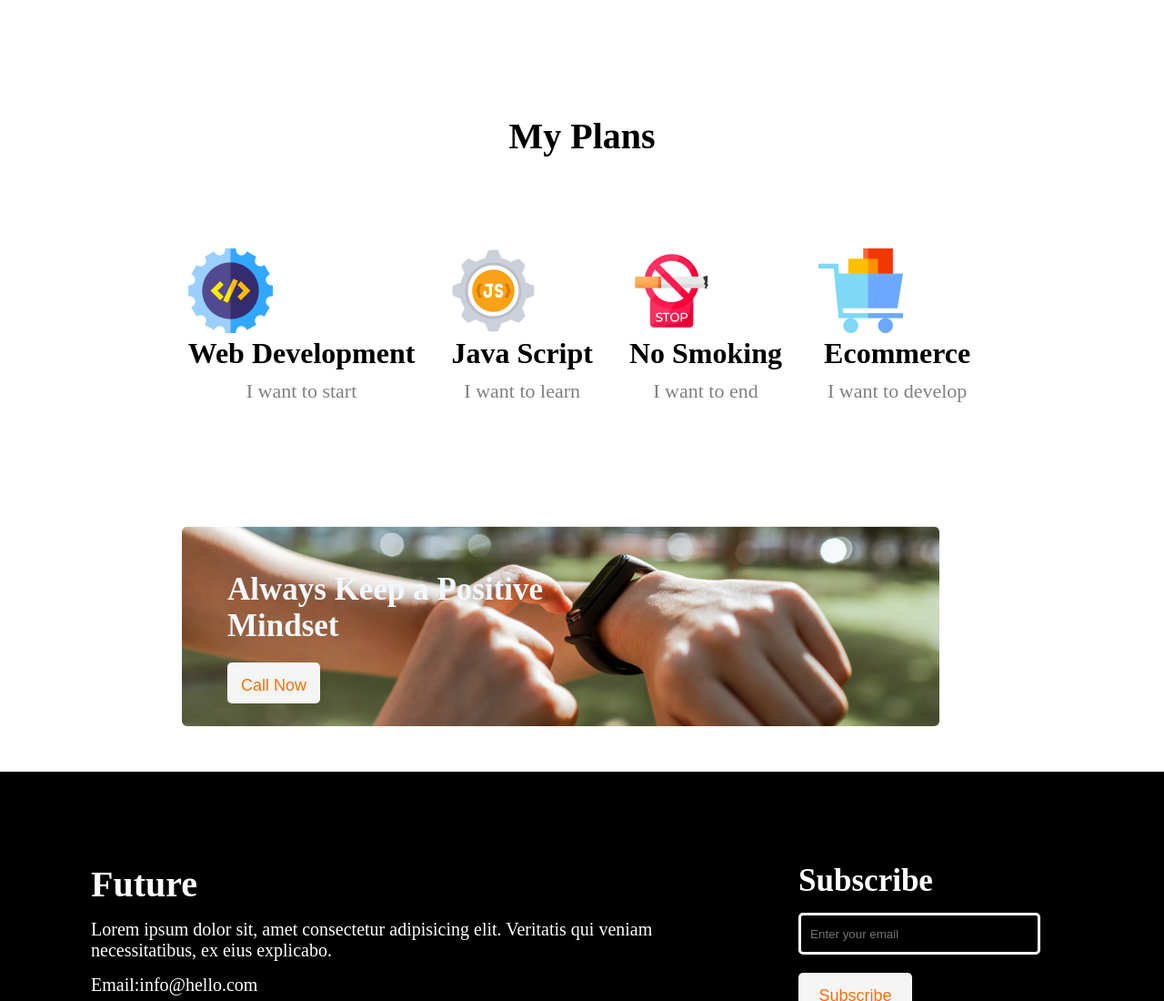
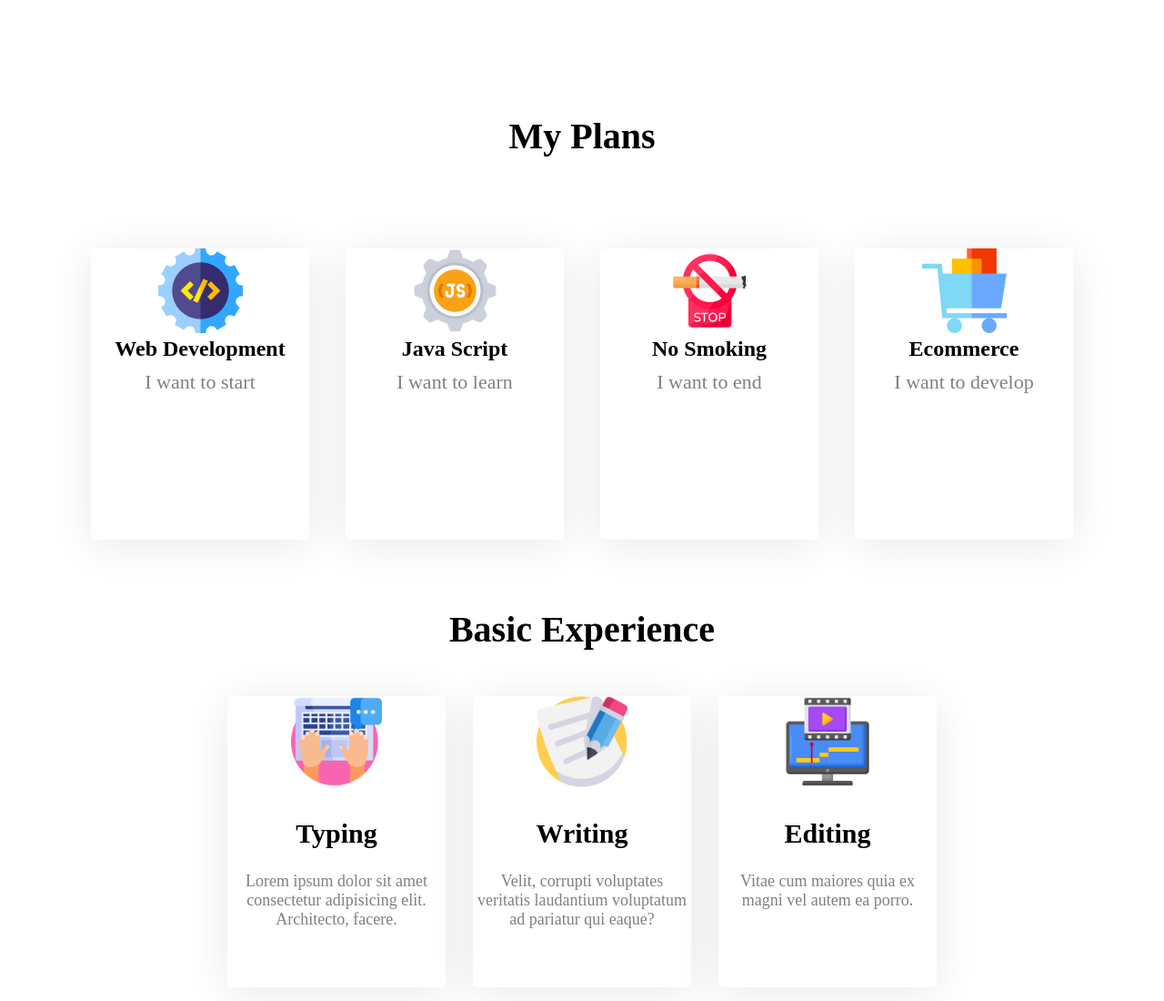
Before and after one commit to Ashiqur2279/assainment, a plain HTML site: page index.html in a window 1280 px wide. Shown: the part 1700-2800 px from the top of the page at 91% size. Drawn offline with Linux system fonts and the light colour scheme.

Commit message:
image position fixed

```diff
--- a/assainment.css
+++ b/assainment.css
@@ -60,6 +60,7 @@
 
 .section-two{
     display: flex;
+    justify-content: center;
 }
 
 .section-two-img{
@@ -89,9 +90,12 @@
 /* done */
 /* section-three */
 
+.section-three{
+    text-align: center;
+}
+
 .section-three-title{
     margin: 50px 0px;
-    text-align: center;
     font-size: 40px;
     font-weight: 650;
     padding-bottom: 50px;
@@ -114,13 +118,64 @@
     font-size: 22px;
     color: grey;
 }
+
+.plan{
+    background: white;
+    width: 240px;
+    height: 320px;
+    box-shadow: 0px 6px 50px rgba(0, 0, 0, 0.09);
+    border-radius: 5px;
+}
+
 /* done */
+/* experience */
+
+.Basic-experience{
+    text-align: center;
+    padding: 25px 100px;
+}
+
+.section-title{
+    font-size: 40px;
+    font-weight: 600;
+    padding-bottom: 50px;
+}
+
+.experience-container{
+    display: flex;
+    gap: 30px;
+    justify-content: center;
+}
+
+.experience-title{
+    font-size: 30px;
+    font-weight: 600;
+    margin-top: 30px;
+    margin-bottom: 25px;
+    text-align: center;
+}
+
+.experience-description{
+    color: grey;
+    font-size: 18px;
+}
+.experience{
+    background: white;
+    width: 240px;
+    height: 320px;
+    box-shadow: 0px 6px 50px rgba(0, 0, 0, 0.09);
+    border-radius: 5px;
+}
+
+/* done */
+
 /* section four */
 .section-four{
     background-image: url(gradient/watch.png);
     margin: 125px 200px 50px 200px;
     background-size: contain;
     background-repeat: no-repeat;
+    justify-content: center;
 }
 .section-four-title{
     font-size: 35px;
--- a/index.html
+++ b/index.html
@@ -50,34 +50,53 @@
     </div>
     <!-- done -->
     <!-- section-three -->
-    <div class="section-three">
-        <div>
-            <h1 class="section-three-title">My Plans</h1>
-        </div>
+    <section class="section-three">
+        <h1 class="section-three-title">My Plans</h1>
         <div class="my-plan">
-            <div>
-                <img class="my-plan-img" src="icons/web.png" alt="">
+            <div class="plan">
+                <img src="icons/web.png" alt="">
                 <h1 class="my-plan-title">Web Development</h1>
                 <p class="my-plan-description">I want to start</p>
             </div>
-            <div>
-                <img class="my-plan-img" src="icons/js.png" alt="">
+            <div class="plan">
+                <img src="icons/js.png" alt="">
                 <h1 class="my-plan-title">Java Script</h1>
                 <p class="my-plan-description">I want to learn</p>
             </div>
-            <div>
-                <img class="my-plan-img" src="icons/smoke.png" alt="">
+            <div class="plan">
+                <img src="icons/smoke.png" alt="">
                 <h1 class="my-plan-title">No Smoking</h1>
                 <p class="my-plan-description">I want to end</p>
             </div>
-            <div>
-                <img class="my-plan-img" src="icons/ecom.png" alt="">
+            <div class="plan">
+                <img src="icons/ecom.png" alt="">
                 <h1 class="my-plan-title">Ecommerce</h1>
                 <p class="my-plan-description">I want to develop</p>
             </div>
         </div>
-    </div>
+    </section>
     <!-- done -->
+    <!-- experience -->
+    <section class="Basic-experience">
+        <h3 class="section-title">Basic Experience</h3>
+        <div class="experience-container">
+            <div class="experience">
+                <img src="icons/keyboard.png" alt="" height="100px" width="100px">
+                <h4 class="experience-title">Typing</h4>
+                <p class="experience-description">Lorem ipsum dolor sit amet consectetur adipisicing elit. Architecto, facere.</p>
+            </div>
+            <div class="experience">
+                <img src="icons/letter.png" alt="" height="100px" width="100px">
+                <h4 class="experience-title">Writing</h4>
+                <p class="experience-description">Velit, corrupti voluptates veritatis laudantium voluptatum ad pariatur qui eaque?</p>
+            </div>
+            <div class="experience">
+                <img src="icons/editing.png" alt="" height="100px" width="100px">
+                <h4 class="experience-title">Editing</h4>
+                <p class="experience-description">Vitae cum maiores quia ex magni vel autem ea porro.</p>
+            </div>
+        </div>
+    </section>
     <!-- section-four -->
     <div class="section-four">
         <h3 class="section-four-title">Always Keep a Positive Mindset</h3>
```
Also changed, not shown: icons/editing.png (added), icons/keyboard.png (added), icons/letter.png (added).
